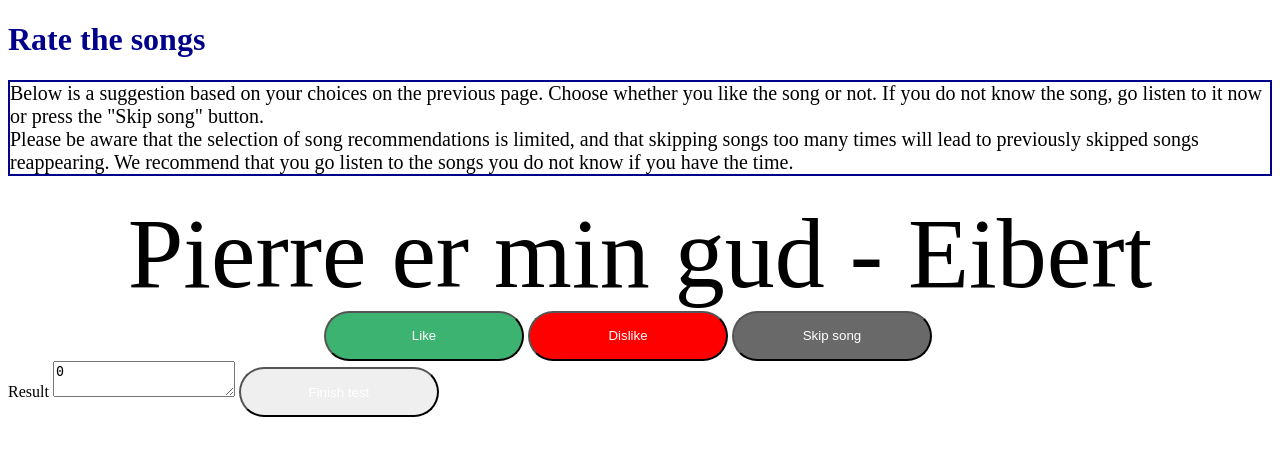
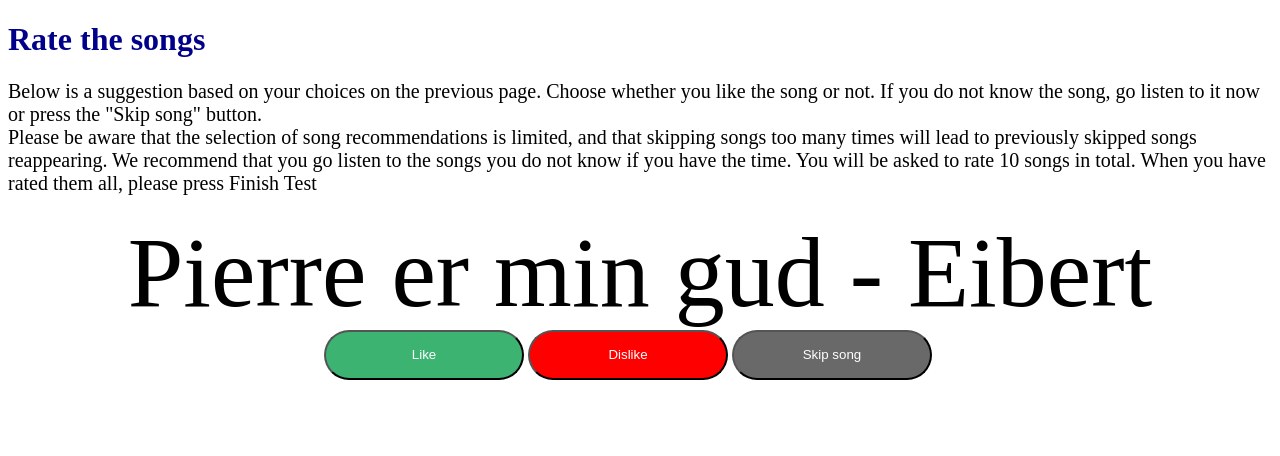
Before and after one commit to DunkyKanstrup/HateOrLikeTest, a Laravel app: page /choose in a window 1280 px wide. Shown: the top 456 px of the page. Run offline with Laravel 9, Linux system fonts and the light colour scheme.

Commit message:
added done site

```diff
--- a/app/Http/Controllers/ResultController.php
+++ b/app/Http/Controllers/ResultController.php
@@ -13,7 +13,7 @@ class ResultController extends Controller
         $result->model = 'Quadrant';
         $result->successrate = \request('result');
         $result->save();
-        return redirect('/');
+        return redirect('done');
     }
 
     function viewChoices(){
--- a/public/js/ChoiceSite.js
+++ b/public/js/ChoiceSite.js
@@ -3,6 +3,7 @@ const choices = ["Hello - Adele", "Pierre er min gud - Eibert","September - EWF"
 const b1 = document.getElementById("btn");
 const b2 = document.getElementById("btn2");
 const b3 = document.getElementById("btn3");
+const finish = document.getElementById("finish");
 let count = 0;
 let like = 0;
 let total = 10;
@@ -15,8 +16,9 @@ b3.addEventListener("click",nextSong);
 nextSong();
 function saveLike () {
     console.log(song.innerText + " liked")
+    like++;
+    document.getElementById("result-text").innerHTML = like/total;
     count++;
-    like++;
     console.log(count)
     endCheck();
 }
@@ -44,15 +46,17 @@ function calculateSuccess(){
 function endCheck(){
     if (count ===total){
         calculateSuccess();
-        b1.disabled = true;
-        b2.disabled = true;
-        b3.disabled = true;
+        b1.style.display = "none";
+        b2.style.display = "none";
+        b3.style.display = "none";
+        finish.style.visibility = "visible"
+
     } else {
         nextSong();
     }
 }
 
-document.getElementById("result-text").innerHTML = result;
+
 window.onbeforeunload = function (){
     alert('Please make sure you have submitted your choices by pressing Finish Test before leaving')
 }
--- a/public/styles/StyleTheChoice.css
+++ b/public/styles/StyleTheChoice.css
@@ -10,7 +10,6 @@ h1 {
 }
 
 #exText{
-    border: 2px solid darkblue;
     font-size: 20px;
 }
 button {
@@ -30,3 +29,15 @@ button {
 #btn3 {
     background-color: dimgray;
 }
+#result-text{
+    display: none;
+}
+
+#finish {
+    color: white;
+    background-color: darkblue;
+    position: relative;
+    bottom: 40%;
+    left: 40%;
+    visibility: hidden;
+}
--- a/resources/views/ChooseSite.blade.php
+++ b/resources/views/ChooseSite.blade.php
@@ -15,6 +15,8 @@
         Please be aware that the selection of song recommendations is limited, and that skipping songs too many times
         will lead to previously skipped songs reappearing. We recommend that you go listen to the songs you do not know if you have
         the time.
+
+        You will be asked to rate 10 songs in total. When you have rated them all, please press Finish Test
     </p>
     <section id="song">
         <p id="song">Song Title - Artist</p>
@@ -26,10 +28,8 @@
     </section>
     <form id="result-form" method="post" action="{{route('result')}}">
         @csrf
-    <label> Result
     <textarea id="result-text" name="result"></textarea>
-    </label>
-        <button type="submit">Finish test</button>
+        <button id="finish" type="submit">Finish test</button>
     </form>
 </div>
 </body>
--- a/routes/web.php
+++ b/routes/web.php
@@ -18,6 +18,10 @@ Route::get('/', function () {
     return view('TestSite');
 });
 
+Route::get('done',function (){
+    return view('Done');
+});
+
 Route::get('choose', [ResultController::class, 'viewChoices'])->name('result');
 
 Route::post('choose', [ResultController::class, 'store'])->name('storeChoice');
```
Also changed, not shown: resources/views/Done.blade.php (added, +17 -0 lines), database/migrations/2022_11_13_093842_test_results.php (added), 2 other files.
